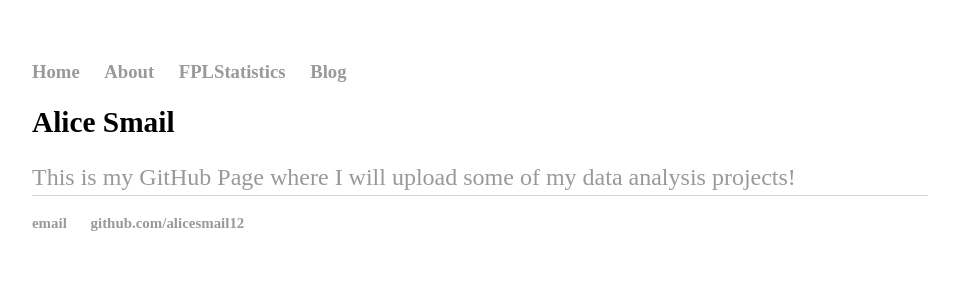
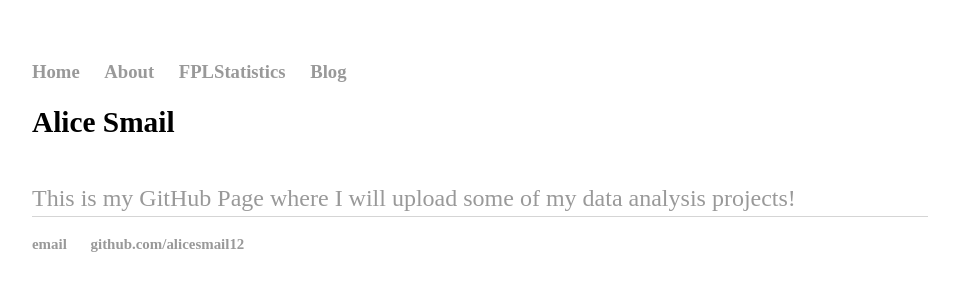
Before and after one commit to alicesmail12/alicesmail12.github.io, a Jekyll site: the page built from index.html, in a window 1280 px wide. Shown: the top 300 px of the page, without its empty margins (160-1119 px from the left). Built offline with Jekyll 4.4.1, drawn with Linux system fonts in a browser that asks for light colours; some web fonts are replaced.

Commit message:
Update index.html

```diff
--- a/index.html
+++ b/index.html
@@ -4,4 +4,5 @@ layout: default
 <div class="blurb">
 	<h1>Alice Smail</h1>
 	<subtitle>This is my GitHub Page where I will upload some of my data analysis projects!</subtitle>
+<sp> </sp>
 </div><!-- /.blurb -->
```
